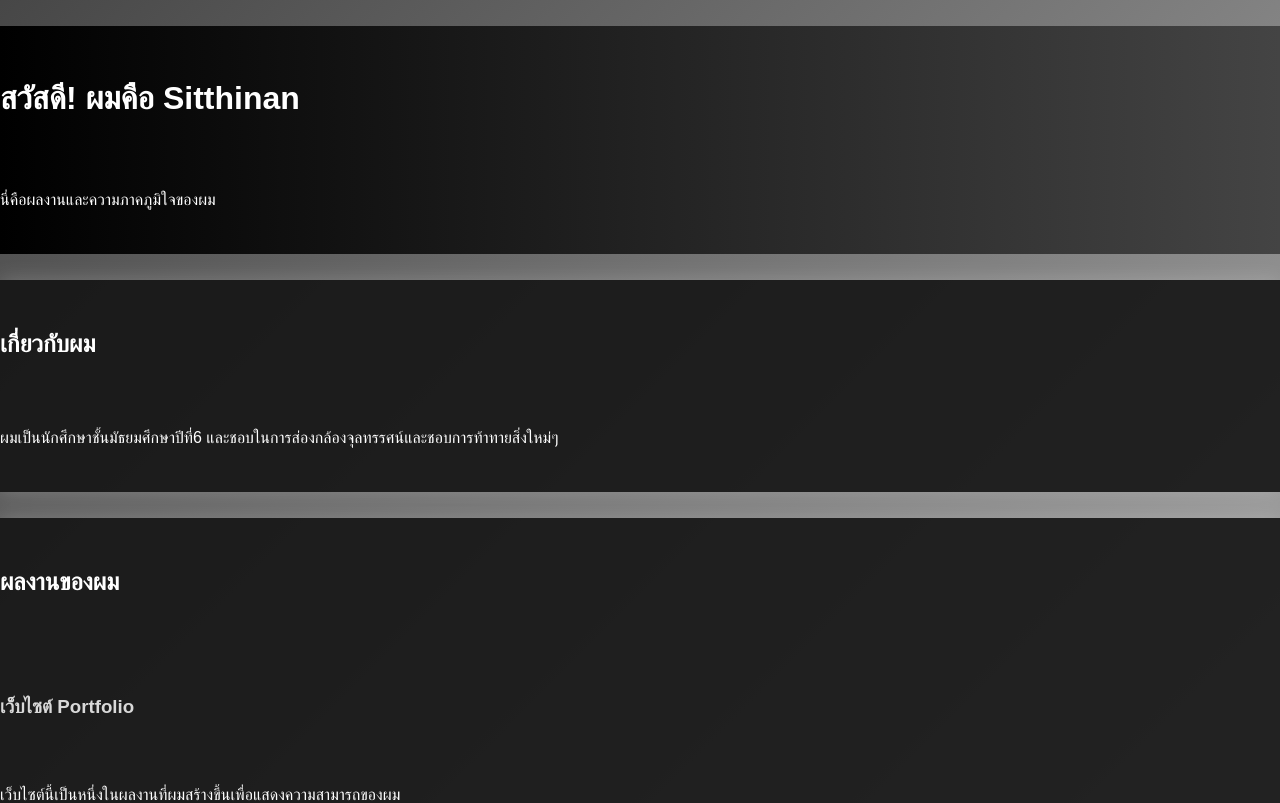
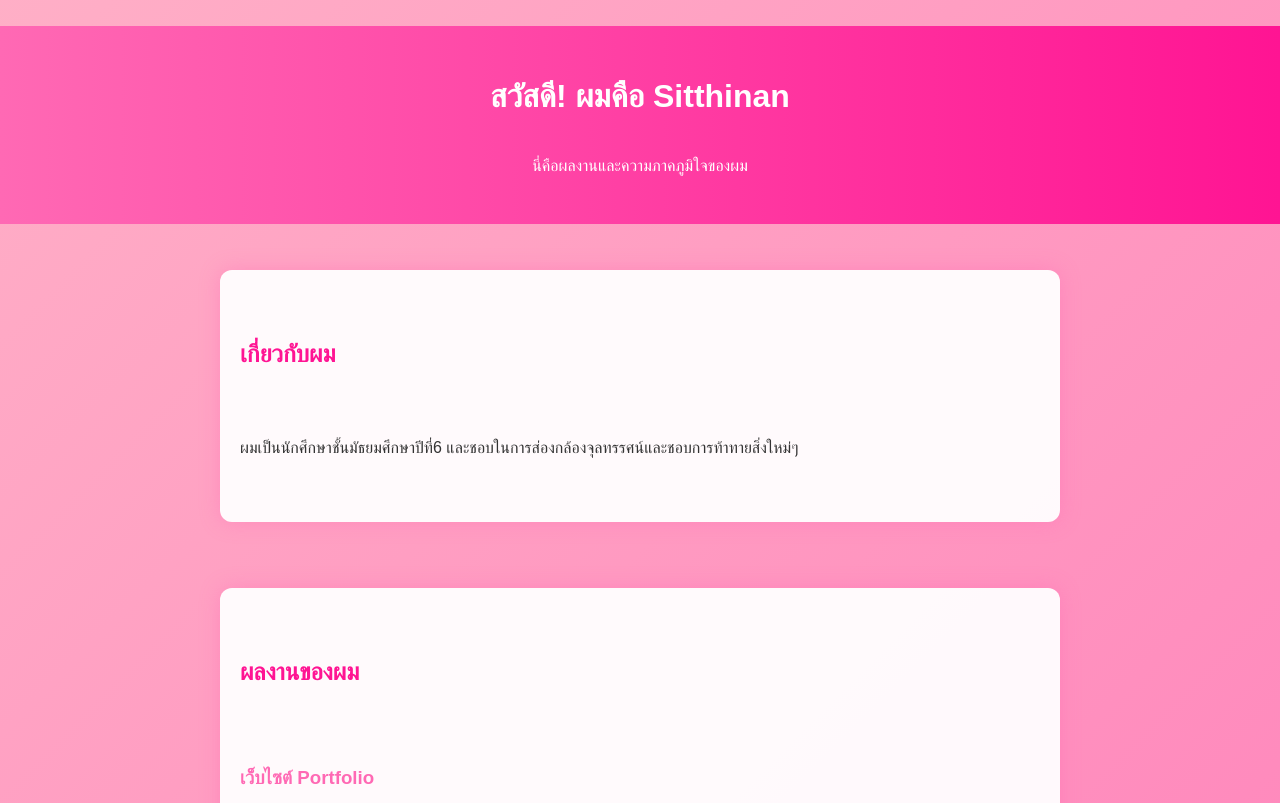
Before and after one commit to sitthinan67/Sitthinan-6, a plain HTML site: page index.html in a window 1280 px wide. Shown: the top 803 px of the page. Drawn offline with Linux system fonts and the light colour scheme.

Commit message:
Update style.css

```diff
--- a/style.css
+++ b/style.css
@@ -3,64 +3,96 @@ body {
     line-height: 1.6;
     margin: 0;
     padding: 0;
-
-    background: linear-gradient(-45deg, #000000, #ffffff, #1a1a1a, #e6e6e6);
+    background: linear-gradient(-45deg, #ff9ecf, #ff69b4, #ffc0cb, #ffb6c1);
     background-size: 400% 400%;
-
-    animation: bgMove 8s ease infinite,
-               flashBG 1s infinite;
-
-    color: #ffffff;
+    animation: bgMove 8s ease infinite;
+    color: #333;
 }
 
 /* พื้นหลังเคลื่อนไหว */
 @keyframes bgMove {
-    0% {
-        background-position: 0% 50%;
+    0% { background-position: 0% 50%; }
+    50% { background-position: 100% 50%; }
+    100% { background-position: 0% 50%; }
+}
+
+header {
+    background: linear-gradient(90deg, #ff69b4, #ff1493);
+    color: white;
+    padding: 20px 0;
+    text-align: center;
+    animation: fadeDown 1s ease;
+}
+
+header h1 {
+    margin: 0;
+}
+
+header p {
+    margin: 5px 0 0;
+}
+
+section {
+    padding: 20px;
+    margin: 20px auto;
+    max-width: 800px;
+    background: rgba(255, 255, 255, 0.95);
+    border-radius: 12px;
+    box-shadow: 0 0 20px rgba(255, 105, 180, 0.4);
+    animation: fadeUp 1s ease;
+    transition: all 0.3s ease;
+}
+
+section:hover {
+    transform: scale(1.03);
+    box-shadow: 0 0 30px rgba(255, 20, 147, 0.6);
+}
+
+h2 {
+    color: #ff1493;
+}
+
+.project {
+    margin-bottom: 20px;
+}
+
+.project h3 {
+    margin: 0 0 10px;
+    color: #ff69b4;
+}
+
+ul {
+    list-style-type: square;
+    padding-left: 20px;
+}
+
+footer {
+    text-align: center;
+    padding: 10px 0;
+    background: linear-gradient(90deg, #ff1493, #ff69b4);
+    color: white;
+    margin-top: 20px;
+}
+
+/* Animation */
+@keyframes fadeUp {
+    from {
+        opacity: 0;
+        transform: translateY(30px);
     }
-    50% {
-        background-position: 100% 50%;
-    }
-    100% {
-        background-position: 0% 50%;
+    to {
+        opacity: 1;
+        transform: translateY(0);
     }
 }
 
-/* เอฟเฟกต์กระพริบ */
-@keyframes flashBG {
-    0%, 100% {
-        filter: brightness(100%);
+@keyframes fadeDown {
+    from {
+        opacity: 0;
+        transform: translateY(-30px);
     }
-
-    50% {
-        filter: brightness(180%);
+    to {
+        opacity: 1;
+        transform: translateY(0);
     }
 }
-
-header {
-    background: linear-gradient(90deg, #000000, #444444);
-    color: white;
-}
-
-section {
-    background: rgba(20, 20, 20, 0.9);
-    color: white;
-    box-shadow: 0 0 20px rgba(255,255,255,0.2);
-}
-
-section:hover {
-    box-shadow: 0 0 30px rgba(255,255,255,0.4);
-}
-
-h2 {
-    color: #ffffff;
-}
-
-.project h3 {
-    color: #d9d9d9;
-}
-
-footer {
-    background: linear-gradient(90deg, #000000, #444444);
-    color: white;
-}
```
